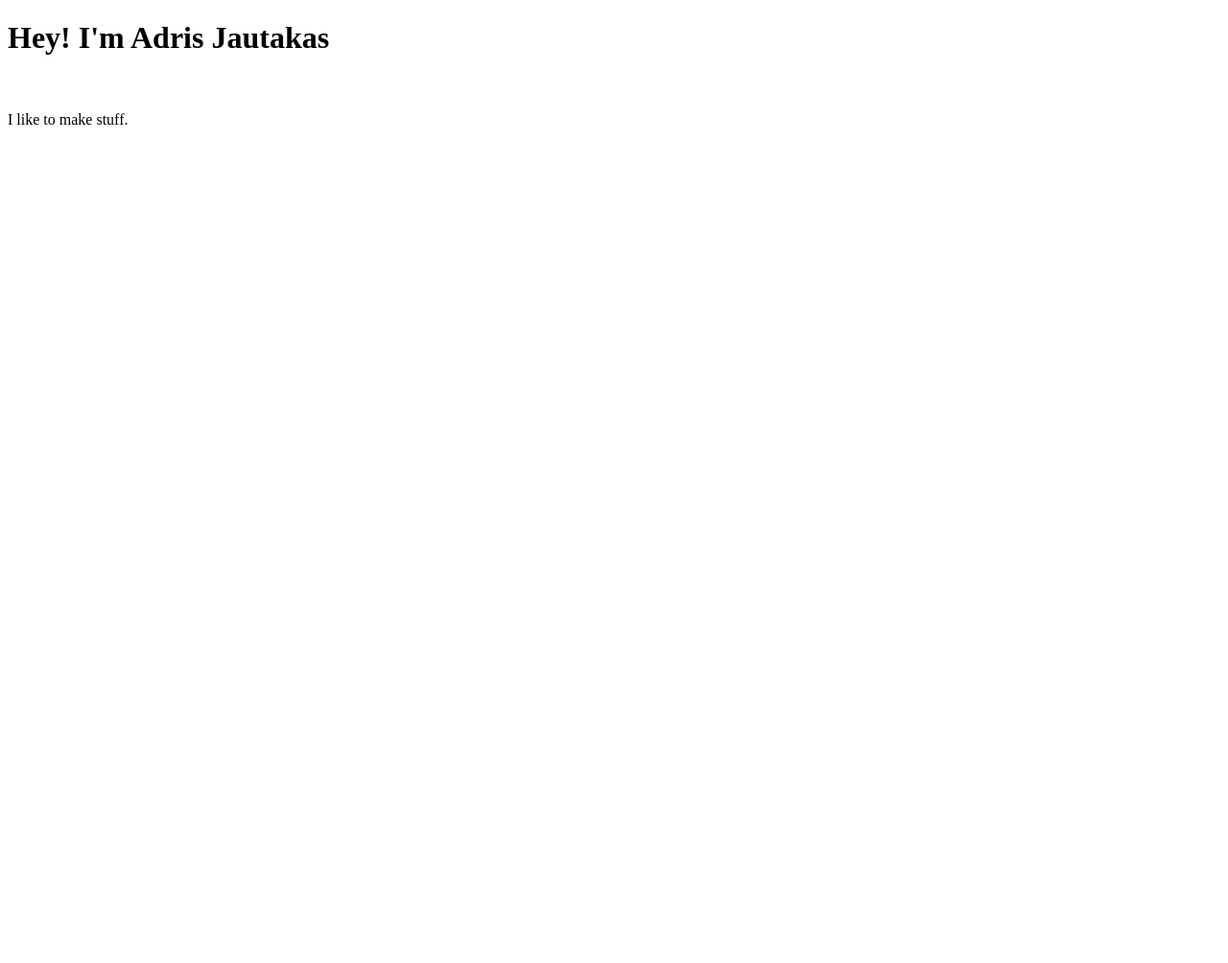
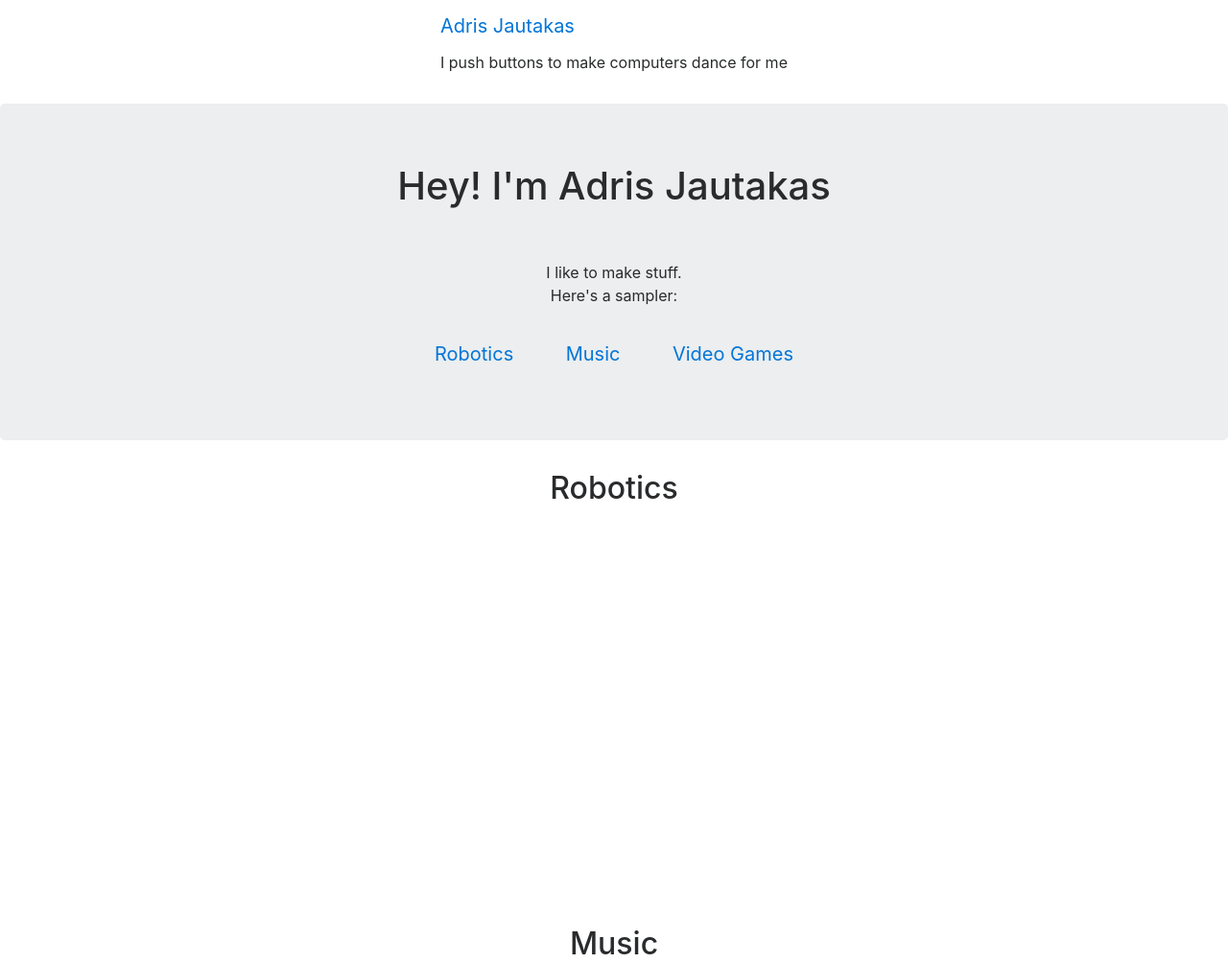
Before and after one commit to adrisj7/OLD-adrisj7.github.io, a plain HTML site: page index.html in a window 1280 px wide. Shown: the top 1004 px of the page at 96% size. Before the commit the page ends 800 px from the top, so only its background shows below. Drawn offline with nearby package versions, Linux system fonts and the light colour scheme.

Commit message:
Add bootstrap with basic page template, to be filled in later

```diff
--- a/index.html
+++ b/index.html
@@ -17,18 +17,77 @@
 
 <html>
   <head>
+    <meta charset="utf-8"/>
+    <!-- I know you're all probably sick of using bootstrap, but like I said, front end is not my slice of cake (and bootstrap is nice mkay) -->
+    <link rel="stylesheet" href="https://maxcdn.bootstrapcdn.com/bootstrap/4.0.0-beta.3/css/bootstrap.min.css" integrity="sha384-Zug+QiDoJOrZ5t4lssLdxGhVrurbmBWopoEl+M6BdEfwnCJZtKxi1KgxUyJq13dy" crossorigin="anonymous">
+    <script src="https://code.jquery.com/jquery-3.2.1.slim.min.js" integrity="sha384-KJ3o2DKtIkvYIK3UENzmM7KCkRr/rE9/Qpg6aAZGJwFDMVNA/GpGFF93hXpG5KkN" crossorigin="anonymous"></script>
+    <script src="https://cdnjs.cloudflare.com/ajax/libs/popper.js/1.12.9/umd/popper.min.js" integrity="sha384-ApNbgh9B+Y1QKtv3Rn7W3mgPxhU9K/ScQsAP7hUibX39j7fakFPskvXusvfa0b4Q" crossorigin="anonymous"></script>
+    <script src="https://maxcdn.bootstrapcdn.com/bootstrap/4.0.0-beta.3/js/bootstrap.min.js" integrity="sha384-a5N7Y/aK3qNeh15eJKGWxsqtnX/wWdSZSKp+81YjTmS15nvnvxKHuzaWwXHDli+4" crossorigin="anonymous"></script>
+
     <title> Adris Jautakas </title>
   </head>
 
   <body>
-    <h1> Hey! I'm Adris Jautakas </h1>
-    <br>
-    <br>
-    I like to make stuff.
-    <br>
+    <nav class="navbar navbar-expand-md navbar-dark bg-dark ">
+      <div class="container-fluid">
+        <div class="navbar-header">
+          <a class="navbar-brand" href="#"> Adris Jautakas </a>
+        </div>
+        <p class="navbar-text navbar-right" id="navbar_text_random"> (Hi there! This navbar broke :( )</p>
+      </div>
+    </nav>
+
+    <div class="jumbotron text-center" >
+      <h1> Hey! I'm Adris Jautakas </h1>
+      <br>
+      <br>
+      I like to make stuff.
+      <br>
+      Here's a sampler:
+      <br><br>
+      <!--<div class="btn-group btn-group-lg" role="group">-->
+      <!--<button type="button" class="btn btn-primary">Robotics</button>
+      <button type="button" class="btn btn-primary">Music</button>
+      <button type="button" class="btn btn-primary">Video Games</button>-->
+      <a href="#robotics-jump" class="btn btn-default btn-lg" role="button">Robotics</a>
+      <a href="#music-jump" class="btn btn-default btn-lg" role="button">Music</a>
+      <a href="#videogames-jump" class="btn btn-default btn-lg" role="button">Video Games</a>
+    </div>
+
+    <a name="robotics-jump">
+    <h2 class="text-center"> Robotics </h2>
+
+    <br><br><br><br><br><br><br><br><br><br><br><br><br><br><br><br><br><br>
+
+    <a name="music-jump">
+    <h2 class="text-center"> Music </h2>
+
+    <br><br><br><br><br><br><br><br><br><br><br><br><br><br><br><br><br><br>
+
+    <a name="videogames-jump">
+    <h2 class="text-center"> Video Games </h2>
+
+    <br><br><br><br><br><br><br><br><br><br><br><br><br><br><br><br><br><br>
     <!-- TODO: Flesh out the intro. "I'm Adris, a humble high school student who loves ABC, DEF and XYZ! yadayada" -->
     <!-- TODO: Use a styling library. Or don't, cause you're not a front-end guy. -->
     <!-- TODO: Make a cool lookin' menu that lets you pick from "I <3 Robotics!" to "I make Music" to "I make Vidya Games" and then some -->
     <!-- TODO: Finish these TODO's -->
+
+
+  <script type="text/javascript">
+    // Randomize Navbar Header
+    var header_prompts = [
+        "Ahoy there!",
+        "Greetings [Prospective Employer Name Here]!",
+        "I push buttons to make computers dance for me",
+        "Welcome to a piece of my mind",
+        "...And I'm all out of bubble gum!"
+    ];
+    var picked_prompt = header_prompts[ Math.floor(Math.random() * header_prompts.length) ];
+    $("#navbar_text_random").html(picked_prompt);
+
+
+  </script>
+
   </body>
 </html>
```
